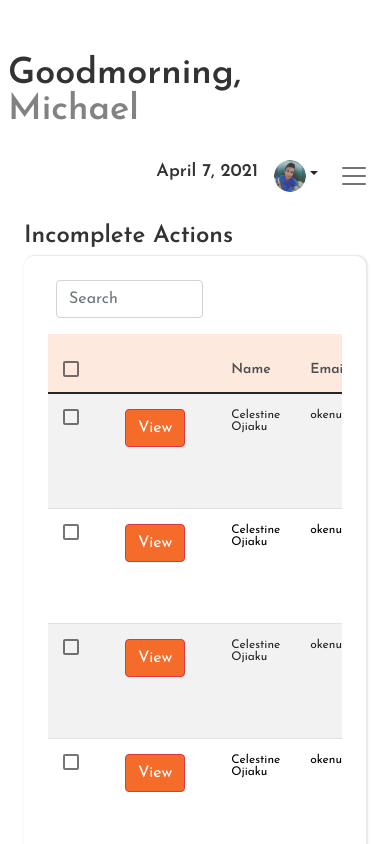
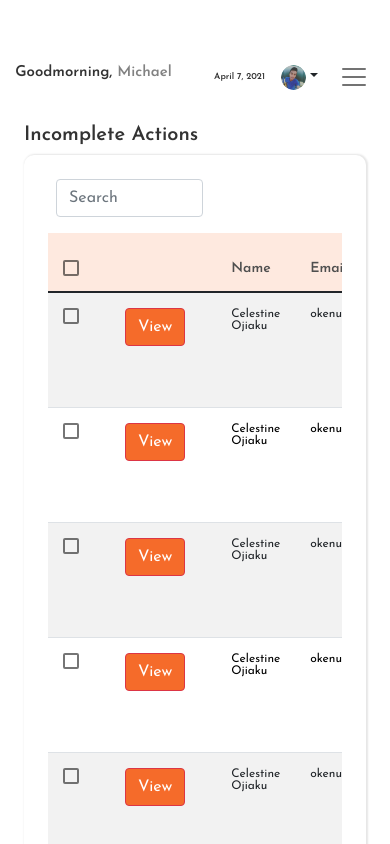
Before and after one commit to Daniblueboy/credit-wallet, an Angular app: page /loans in a window 390 px wide. Shown: the top 844 px of the page. Built offline with nearby package versions, Linux system fonts and the light colour scheme.

Commit message:
added mobile menu

```diff
--- a/src/app/shared/header/header.component.css
+++ b/src/app/shared/header/header.component.css
@@ -1,8 +1,7 @@
 .greeting{
     font-style: normal;
     font-weight: 600;
-    font-size: 36px;
-    line-height: 36px;
+    font-size: 15px;
     color: #333333;
 }
 
@@ -10,10 +9,69 @@
     color: #828282;
 }
 
+.user-image{
+    width: 25px;
+    height: 25px;
+}
+
 .current-date{
     font-style: normal;
     font-weight: 600;
-    font-size: 18px;
-    line-height: 18px;
+    font-size: 9px;
     color: #333333;
 }
+
+.responsive-sidebar{
+    z-index: 99999;
+}
+
+.example-container {
+    width: 500px;
+    height: 300px;
+    border: 1px solid rgba(0, 0, 0, 0.5);
+}
+
+.example-sidenav-content {
+    display: flex;
+    height: 100%;
+    align-items: center;
+    justify-content: center;
+}
+
+.example-sidenav {
+    padding: 20px;
+}
+
+/* media query for tab */
+@media (min-width: 768px) {
+    .greeting {
+        font-size: 20px;
+    }
+
+    .current-date {
+        font-size: 15px;
+
+    }
+
+    .user-image{
+    width: 28px;
+    height: 28px;
+}
+}
+
+/* media query for laptop */
+@media (min-width: 1024px) {
+    .greeting {
+        font-size: 36px;
+    }
+
+    .current-date {
+        font-size: 18px;
+
+    }
+
+    .user-image{
+    width: 32px;
+    height: 32px;
+}
+}
--- a/src/app/shared/header/header.component.html
+++ b/src/app/shared/header/header.component.html
@@ -1,22 +1,22 @@
 <div class="row">
-    <div class="col-2" *ngIf="!isOpen">
+    <div class="col" *ngIf="!isOpen">
         <app-sidebar ></app-sidebar>
     </div>
     <div class="container mt-5 mb-3">
         <div class="d-flex flex-wrap align-items-center justify-content-evenly justify-content-lg-start">
-            <div class="nav col  m-2 justify-content-center mb-md-0">
+            <div class="nav col justify-content-center mb-md-0">
                 <h2 class="greeting">Goodmorning, <span class="username">{{username}}</span></h2>
             </div>
 
 
             <div class="col m-2 d-flex justify-content-end align-items-center">
-                <div class="text-end m-2">
+                <div class="text-end m-2 mt-3">
                     <h3 class="current-date">April 7, 2021</h3>
                     <!-- <h3>{{today}}</h3> -->
                 </div>
                 <div class="dropdown text-end m-2">
                     <a href="#" class="d-block link-dark text-decoration-none dropdown-toggle">
-                        <img src="./assets/profile-pic.png" alt="mdo" width="32" height="32" class="rounded-circle">
+                        <img src="./assets/profile-pic.png" alt="mdo"  class="rounded-circle user-image">
                     </a>
                     <!-- <ul class="dropdown-menu text-small" aria-labelledby="dropdownUser1">
                                 <li><a class="dropdown-item" href="#">New project...</a></li>
@@ -29,7 +29,7 @@
                             </ul> -->
                 </div>
                 <button class="navbar-toggler navbar-light d-md-block d-lg-none" type="button" data-bs-toggle="collapse"
-                    data-bs-target="#navmenu">
+                    data-bs-target="#navmenu" (click)="openSidebar()">
                     <span class="navbar-toggler-icon"></span>
                 </button>
             </div>
--- a/src/app/shared/header/header.component.ts
+++ b/src/app/shared/header/header.component.ts
@@ -3,26 +3,22 @@ import { Component, OnInit } from '@angular/core';
 @Component({
   selector: 'app-header',
   templateUrl: './header.component.html',
-  styleUrls: ['./header.component.css']
+  styleUrls: ['./header.component.css'],
 })
 export class HeaderComponent implements OnInit {
-  username = "Michael"
-  today= new Date
+  username = 'Michael';
+  today = new Date();
+  showFiller = false;
+  isOpen = true;
+  constructor() {}
 
-  isOpen = true;
-  constructor() { }
+  ngOnInit(): void {}
 
-  ngOnInit(): void {
-  }
-
-
-  openSidebar(){
-    if (this.isOpen === true){
-      this.isOpen = false
-    }
-
-    else if (this.isOpen === false){
-      this.isOpen = true
+  openSidebar() {
+    if (this.isOpen === true) {
+      this.isOpen = false;
+    } else if (this.isOpen === false) {
+      this.isOpen = true;
     }
   }
 }
--- a/src/styles.css
+++ b/src/styles.css
@@ -21,3 +21,7 @@ body { margin: 0; font-family: 'Josefin Sans', sans-serif !important; }
 .siderbar-menu{
     display: none;
 }
+
+main h3{
+    font-size: 20px !important;
+}
```
Also changed, not shown: src/app/app.module.ts (+9 -0 lines).
